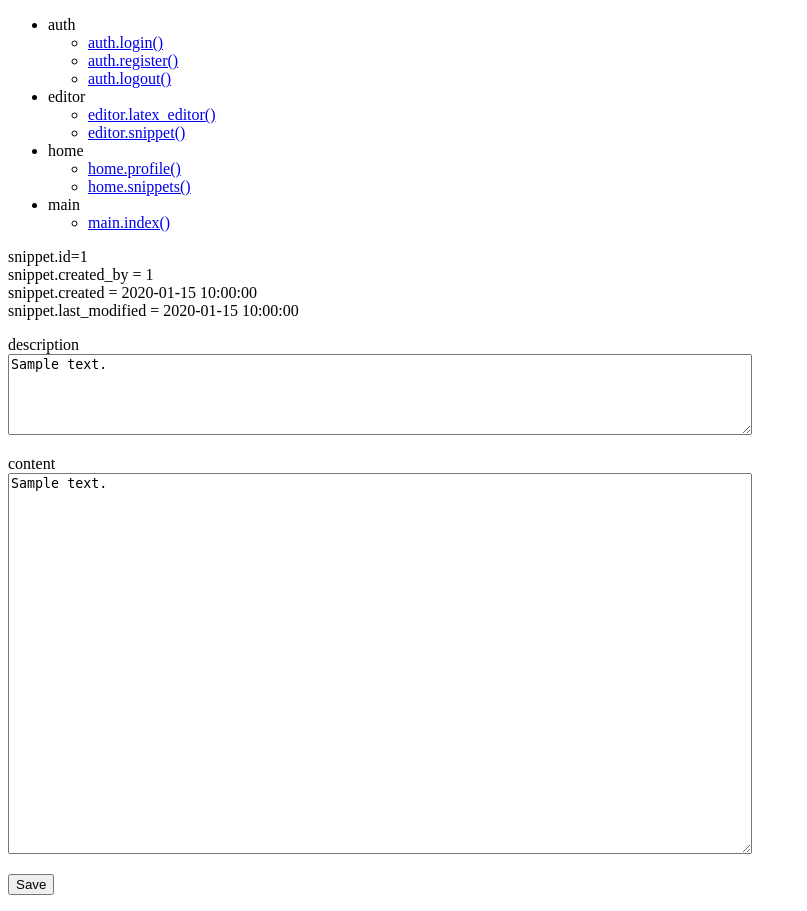
After one commit to cagedev/bucket, a Flask app: page /editor/snippet/1 in a window 1280 px wide. The commit adds this page. Shown: the whole page, without its empty margins (0-807 px from the left). Run offline with Flask 3, Linux system fonts and the light colour scheme; a user stored in the database is signed in; tables that the repository leaves empty hold one stand-in row (values such as "Sample post").

Commit message:
Snippet creation and editing.

```diff
--- a/app/__init__.py
+++ b/app/__init__.py
@@ -29,6 +29,9 @@ def create_app(config_class=Config):
     from app.editor import bp as edit_bp
     app.register_blueprint(edit_bp, url_prefix='/editor')
 
+    from app.home import bp as home_bp
+    app.register_blueprint(home_bp, url_prefix='/user')
+
     from app.main import bp as main_bp
     app.register_blueprint(main_bp)
 
--- a/app/editor/forms.py
+++ b/app/editor/forms.py
@@ -1,5 +1,5 @@
 from flask_wtf import FlaskForm
-from wtforms import TextAreaField, SubmitField
+from wtforms import TextAreaField, SubmitField, StringField
 
 tex_template = """\documentclass[12pt]{article}
 \\begin{document}
@@ -22,7 +22,21 @@ viverra vel tortor nec cursus.
 \end{document}
 """
 
+
 class LatexEditorForm(FlaskForm):
-    text = TextAreaField('Area', default=tex_template,
+    text = TextAreaField('Area',
+                         default=tex_template,
                          render_kw={'rows': 25, 'cols': 90})
     submit = SubmitField('Submit')
+
+
+class SnippetEditorForm(FlaskForm):
+    # id = StringField('id')
+    # created_by = StringField('created_by')
+    # created = StringField('created')
+    # last_modified = StringField('last_modified')
+    description = TextAreaField('description',
+                                render_kw={'rows': 5, 'cols': 90})
+    content = TextAreaField('content',
+                            render_kw={'rows': 25, 'cols': 90})
+    save = SubmitField('Save')
--- a/app/editor/routes.py
+++ b/app/editor/routes.py
@@ -1,10 +1,14 @@
 import docker
+from datetime import datetime
 from pathlib import Path
 from uuid import uuid4
-from flask import render_template, url_for, request
+from flask import render_template, url_for, redirect, request
+from flask_login import login_required
 
+from app import db
 from app.editor import bp
-from app.editor.forms import LatexEditorForm
+from app.editor.forms import LatexEditorForm, SnippetEditorForm
+from app.models import Snippet
 
 # TODO: Setup paths in config
 # TODO: Use instance object to overwrite
@@ -15,6 +19,11 @@ TEMPLATE_DIR = Path(INSTANCE_DIR, 'test')
 
 USERDATA_DIR = Path(INSTANCE_DIR, 'userdata')
 BUILD_DIR = Path(USERDATA_DIR, 'build')
+
+snippet_template = """\subsection*{Math}
+\\begin{displaymath}
+  \int_0^\infty e^{-st}f(t)dt
+\end{displaymath}"""
 
 
 # TODO: Split into editor (editor blueprint) route and submithandler (api route)
@@ -67,3 +76,31 @@ def latex_editor():
         return f'[ <a href={url_for("api.get_file", filename=filename)}>output.pdf</a> ]'
 
         # return send_file(Path(build_dir, 'file.pdf'))
+
+
+@bp.route('/snippet/', defaults={'id': None}, methods=['GET', 'POST'])
+@bp.route('/snippet/<id>', methods=['GET', 'POST'])
+@login_required
+def snippet(id):
+    form = SnippetEditorForm()
+    snippet = Snippet()
+
+    if id == None:
+        db.session.add(snippet)
+        db.session.commit()
+        print('id=', snippet.id)
+        return redirect(url_for('editor.snippet', id=snippet.id))
+    else:
+        snippet = Snippet.query.get(int(id))
+
+    if form.validate_on_submit():
+        # add snippet to database
+
+        # for _ in form:
+        form.populate_obj(snippet)
+        db.session.add(snippet)
+        db.session.commit()
+
+    form = SnippetEditorForm(obj=snippet)
+
+    return render_template('edit_snippet.html', form=form, snippet=snippet)
--- a/app/models.py
+++ b/app/models.py
@@ -1,5 +1,6 @@
+from datetime import datetime
+from werkzeug.security import generate_password_hash, check_password_hash
 from flask_login import UserMixin
-from werkzeug.security import generate_password_hash, check_password_hash
 
 from app import db, login
 
@@ -23,3 +24,15 @@ class User(UserMixin, db.Model):
 @login.user_loader
 def load_user(id):
     return User.query.get(int(id))
+
+
+class Snippet(db.Model):
+    id = db.Column(db.Integer, primary_key=True)
+    created_by_id = db.Column(db.Integer)
+    created = db.Column(db.DateTime, default=datetime.utcnow)
+    last_modified = db.Column(db.DateTime, default=datetime.utcnow)
+    description = db.Column(db.String(240))
+    content = db.Column(db.String(3000))
+
+    def __repr__(self):
+        return f'<Snippet {self.id}>'
--- a/app/templates/base.html
+++ b/app/templates/base.html
@@ -17,6 +17,13 @@
     <li> editor
       <ul>
         <li><a href="{{ url_for('editor.latex_editor') }}">editor.latex_editor()</a></li>
+        <li><a href="{{ url_for('editor.snippet') }}">editor.snippet()</a></li>
+      </ul>
+    </li>
+    <li> home
+      <ul>
+        <li><a href="{{ url_for('home.profile') }}">home.profile()</a></li>
+        <li><a href="{{ url_for('home.snippets') }}">home.snippets()</a></li>
       </ul>
     </li>
     <li> main
--- /dev/null
+++ b/app/templates/edit_snippet.html
@@ -0,0 +1,33 @@
+{% extends 'base.html' %}
+
+{% block content %}
+
+<form action="" method="post" enctype="multipart/form-data">
+
+    {{ form.hidden_tag() }}
+
+    <p>
+        snippet.id={{ snippet.id }}<br />
+        snippet.created_by = {{ snippet.created_by_id }}<br />
+        snippet.created = {{ snippet.created }}<br />
+        snippet.last_modified = {{ snippet.last_modified }}<br />
+    </p>
+
+    <p>
+        {{ form.description.label }}<br />
+        {{ form.description() }}
+    </p>
+
+    <p>
+        {{ form.content.label }}<br />
+        {{ form.content() }}
+    </p>
+
+    <p>
+        {{ form.save }}
+    </p>
+
+</form>
+
+
+{% endblock %}
--- a/app/templates/editor.html
+++ b/app/templates/editor.html
@@ -11,7 +11,7 @@
     {{ form.text }}
 
     <p>
-        {{ form.submit() }}
+        {{ form.submit }}
     </p>
 
 </form>
```
Also changed, not shown: app/home/__init__.py (added, +7 -0 lines), app/home/routes.py (added, +31 -0 lines), app/templates/profile.html (added, +14 -0 lines), app/templates/snippets.html (added, +23 -0 lines).
